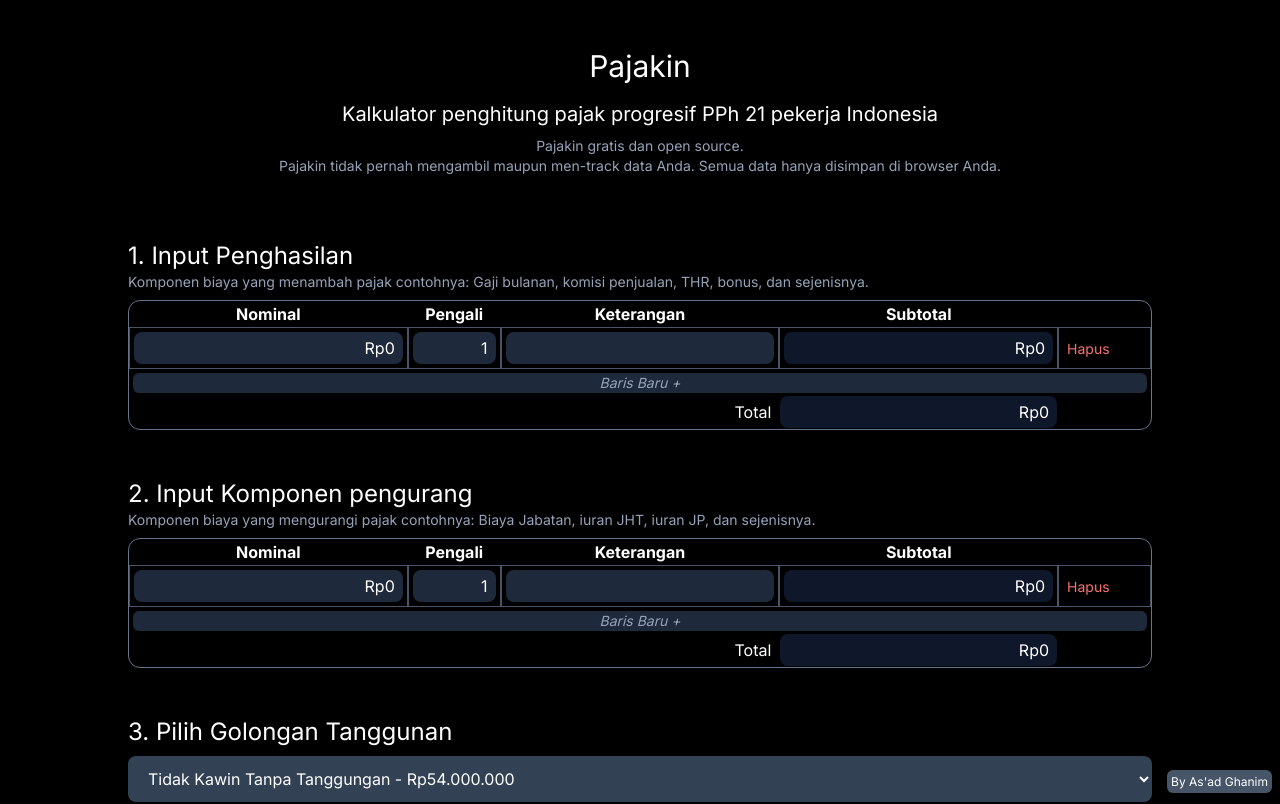
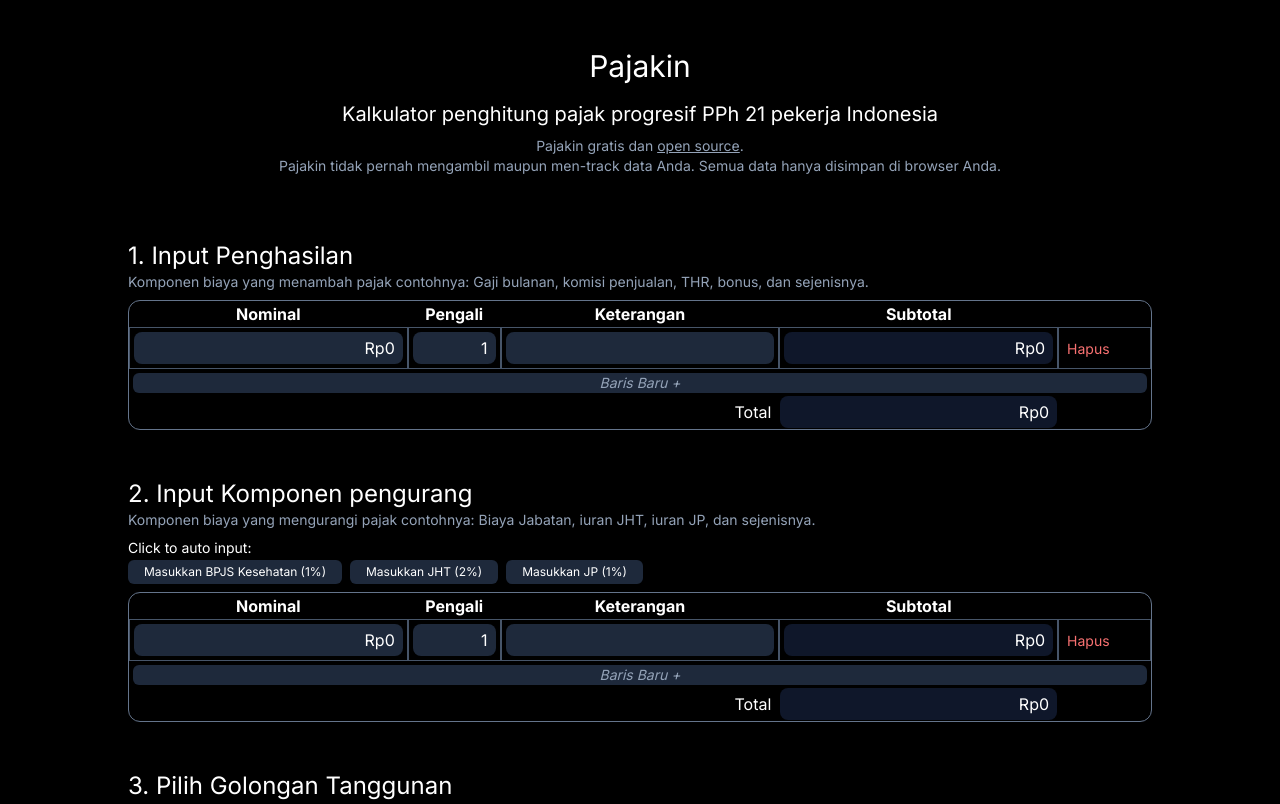
Before and after one commit to AsadSaleh/pajakin, a Next.js app: page / in a window 1280 px wide. Shown: the top 804 px of the page. Built offline with nearby package versions, Linux system fonts and the light colour scheme.

Commit message:
feat: improve pajakin with auto input and carded conclusion section

```diff
--- a/app/page.tsx
+++ b/app/page.tsx
@@ -130,6 +130,7 @@
   amount: number;
   desc?: string;
   occurence: string;
+  specialType?: 'jht' | 'jp' | 'bpjsKesehatan';
 };
 
 export default function Home() {
@@ -151,6 +152,52 @@
   function addNewOutcomeRow() {
     setOutcomes((prev) =>
       prev.concat({ id: numberGen(), amount: 0, occurence: '1' }),
+    );
+  }
+
+  function addBPJSKesehatan() {
+    // by the rules, bpjs kesehatan is 1% with maximum considered income of 12.000.000
+    setOutcomes((prev) =>
+      prev.some((outcome) => outcome.specialType === 'bpjsKesehatan')
+        ? prev
+        : prev.concat({
+            id: numberGen(),
+            amount: Math.min(incomes[0].amount, 12_000_000) * 0.01,
+            occurence: '1',
+            desc: 'BPJS Kesehatan (1%)',
+            specialType: 'bpjsKesehatan',
+          }),
+    );
+  }
+
+  function addJHT() {
+    // by the rules, jht is 2% without cap
+    setOutcomes((prev) => {
+      if (prev.some((outcome) => outcome.specialType === 'jht')) {
+        return prev;
+      }
+      return prev.concat({
+        id: numberGen(),
+        amount: incomes[0].amount * 0.02,
+        occurence: '1',
+        desc: 'JHT (2%)',
+        specialType: 'jht',
+      });
+    });
+  }
+
+  function addJP() {
+    // by the rules, jp is 1% with cap of 10.547.000
+    setOutcomes((prev) =>
+      prev.some((outcome) => outcome.specialType === 'jp')
+        ? prev
+        : prev.concat({
+            id: numberGen(),
+            amount: Math.min(incomes[0].amount * 0.01, 10_547_000),
+            occurence: '1',
+            desc: 'JP (1%)',
+            specialType: 'jp',
+          }),
     );
   }
 
@@ -186,7 +233,7 @@
           Pajakin gratis dan{' '}
           <a
             href="https://github.com/AsadSaleh/pajakin/"
-            className="hover:underline"
+            className="underline hover:text-slate-300"
             target="_blank"
             rel="noopener noreferrer"
           >
@@ -338,6 +385,45 @@
             Komponen biaya yang mengurangi pajak contohnya: Biaya Jabatan, iuran
             JHT, iuran JP, dan sejenisnya.
           </p>
+
+          <div className="mt-2">
+            <h4 className="text-sm">Click to auto input:</h4>
+            <div className="flex gap-2 mt-0.5">
+              <button
+                type="button"
+                onClick={addBPJSKesehatan}
+                className="active:scale-95 hover:bg-slate-700 transition text-xs bg-slate-800 px-4 py-1 rounded-md data-[selected=true]:bg-white data-[selected=true]:text-black"
+                data-selected={outcomes.some(
+                  (outcome) => outcome.specialType === 'bpjsKesehatan',
+                )}
+                title="BPJS Kesehatan (Jaminan Kesehatan) sebesar 1% dari gaji bulanan dengan batas maksimal penghasilan 12.000.000"
+              >
+                Masukkan BPJS Kesehatan (1%)
+              </button>
+              <button
+                type="button"
+                onClick={addJHT}
+                className="active:scale-95 hover:bg-slate-700 transition text-xs bg-slate-800 px-4 py-1 rounded-md data-[selected=true]:bg-white data-[selected=true]:text-black"
+                data-selected={outcomes.some(
+                  (outcome) => outcome.specialType === 'jht',
+                )}
+                title="JHT (Jaminan Hari Tua) sebesar 2% dari gaji bulanan tanpa batas maksimal"
+              >
+                Masukkan JHT (2%)
+              </button>
+              <button
+                type="button"
+                onClick={addJP}
+                className="active:scale-95 hover:bg-slate-700 transition text-xs bg-slate-800 px-4 py-1 rounded-md data-[selected=true]:bg-white data-[selected=true]:text-black"
+                data-selected={outcomes.some(
+                  (outcome) => outcome.specialType === 'jp',
+                )}
+                title="JP (Jaminan Pensiun) sebesar 1% dari gaji bulanan dengan batas maksimal 10.547.000"
+              >
+                Masukkan JP (1%)
+              </button>
+            </div>
+          </div>
           <div className="w-full overflow-scroll">
             <table className="mt-2 w-[500px] border-separate border-spacing-0 rounded-xl border border-slate-500 md:w-full">
               <thead>
@@ -623,7 +709,7 @@
             </table>
           </div>
 
-          {penghasilanBrutoTahunan ? (
+          {/* {penghasilanBrutoTahunan ? (
             <div className="mt-8 rounded-xl bg-slate-800 p-4">
               <h3 className="text-xl">Kesimpulan</h3>
 
@@ -663,18 +749,84 @@
             </div>
           ) : (
             <div className="h-8" />
+          )} */}
+
+          {penghasilanBrutoTahunan ? (
+            <div className="mt-8 rounded-xl bg-slate-800 p-8">
+              <h3 className="text-xl">Kesimpulan</h3>
+
+              <p className="mt-2 text-slate-300">Pajak kamu:</p>
+              <div className="flex gap-8 items-center">
+                <div className="p-6 rounded-md border mt-1 min-w-[280px]">
+                  <p>Yearly Tax</p>
+                  <span className="text-2xl font-bold">
+                    {formatCurrency(pphTerutangPertahun)}
+                  </span>
+                  <span className="text-xs ml-2">/ Tahun</span>
+                </div>
+                <div className="p-6 rounded-md border mt-1 min-w-[280px]">
+                  <p>Monthly Tax</p>
+                  <span className="text-2xl font-bold">
+                    {formatCurrency(pphTerutangPerbulan)}
+                  </span>
+                  <span className="text-sm ml-2">/ Bulan</span>
+                </div>
+              </div>
+
+              <p className=" text-slate-300 mt-6">
+                Ketika dirata-rata, penghasilan kamu:
+              </p>
+              <div className="flex gap-8 items-center">
+                <div className="p-6 rounded-md border mt-1 min-w-[280px]">
+                  <p>Income bruto before tax</p>
+                  <span className="text-2xl font-bold">
+                    {formatCurrency(penghasilanBrutoTahunan / 12)}
+                  </span>
+                  <span className="text-sm ml-2">/ Bulan</span>
+                </div>
+                <div className="p-6 rounded-md border mt-1 min-w-[280px]">
+                  <p>Income netto after tax</p>
+                  <span className="text-2xl font-bold">
+                    {formatCurrency(
+                      (penghasilanBrutoTahunan - pphTerutangPertahun) / 12,
+                    )}
+                  </span>
+                  <span className="text-xs ml-2">/ Bulan</span>
+                </div>
+              </div>
+
+              <p className=" text-slate-300 mt-6">
+                Secara total, rata-rata pajak kamu adalah:
+              </p>
+
+              <div className="flex ">
+                <div className="p-6 rounded-md border mt-1 min-w-[280px]">
+                  <p>Avg. tax percentage</p>
+                  <span className="text-2xl font-bold">
+                    {formatNormalNumberID(
+                      (pphTerutangPertahun / penghasilanBrutoTahunan) * 100,
+                    )}
+                    <span className="text-slate-400 text-lg">%</span>
+                  </span>
+                </div>
+              </div>
+            </div>
+          ) : (
+            <div className="h-8" />
           )}
         </>
       ) : null}
 
-      <footer className="fixed bottom-2 right-2">
+      <footer className="text-center text-sm text-slate-400 mt-20">
+        Terima kasih telah menggunakan Pajakin! Untuk melihat karya-karya
+        lainnya, silahkan kunjungi{' '}
         <a
           href="https://asadghanim.vercel.app"
           target="_blank"
           rel="noopener noreferrer"
-          className="rounded-md bg-slate-600 p-1 text-xs transition-all hover:bg-slate-500"
+          className="underline hover:text-slate-300"
         >
-          By As&apos;ad Ghanim
+          As&apos;ad personal website
         </a>
       </footer>
     </main>
@@ -690,6 +842,18 @@
     prefix: 'Rp',
     thousandSeparator: '.',
     decimalSeparator: ',',
+    decimalScale: 0,
+  });
+}
+
+function formatNormalNumberID(input: number | string) {
+  input = input.toString();
+  if (input === '0') {
+    return '0';
+  }
+  return numericFormatter(input, {
+    thousandSeparator: '.',
+    decimalSeparator: ',',
     decimalScale: 2,
   });
 }
```
